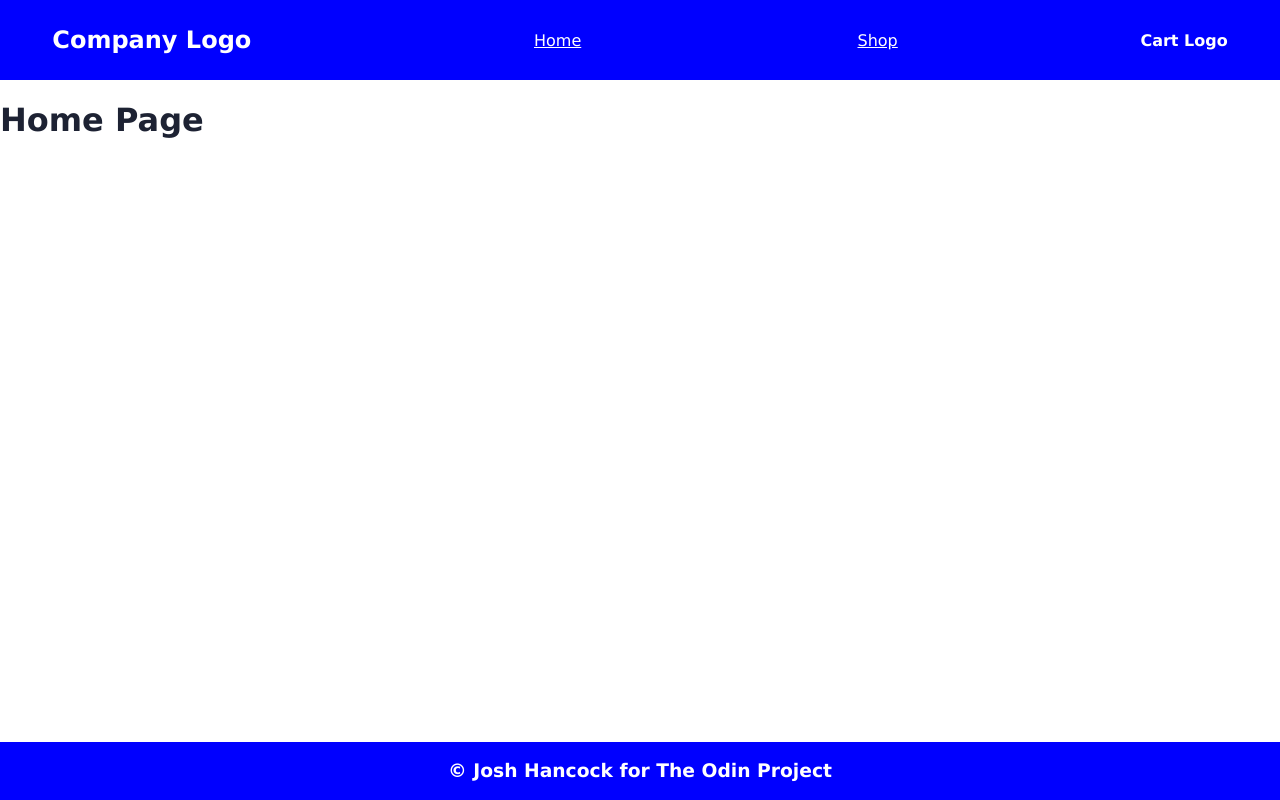
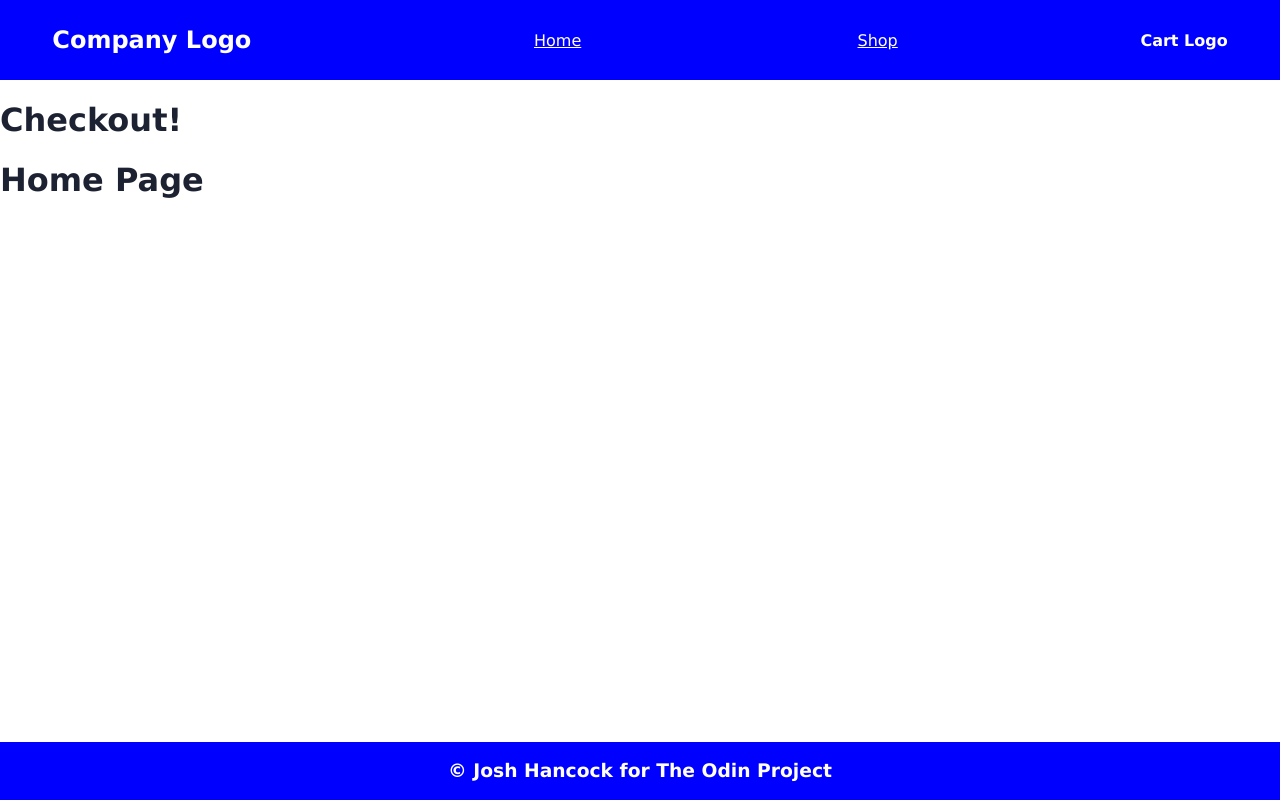
Before and after one commit to livingicon/shopping-cart, a React (Create React App) app: page / in a window 1280 px wide. Both pictures are taken after a click on the element "Cart Logo". Built offline with nearby package versions, Linux system fonts and the light colour scheme.

Commit message:
Toggle checkout visibility

```diff
--- a/src/App.js
+++ b/src/App.js
@@ -8,20 +8,23 @@ import Footer from "./components/Footer";
 
 const App = () => {
   const [cartItems, setCartItems] = useState([]);
+  const [isVisible, setIsVisible] = useState(false);
 
-  const addToCart = (e) => {
-    setCartItems(cartItems.concat(e.target.id));
-  }
+  const addToCart = (e) => setCartItems(cartItems.concat(e.target.id));
+  const openCart = () => !isVisible ? setIsVisible(true) : setIsVisible(false);
 
   return (
     <Browser>
       <div className="App">
         <Nav
           cartItems={cartItems}
+          openCart={openCart}
         />
         <Main
           cartItems={cartItems}
           addToCart={addToCart}
+          openCart={openCart}
+          isVisible={isVisible}
         />
         <Footer />
       </div>
--- a/src/components/Main.js
+++ b/src/components/Main.js
@@ -5,10 +5,16 @@ import { Routes, Route } from "react-router-dom";
 import Home from "./Main/Home";
 import Shop from "./Main/Shop";
 
-const Main = ({ cartItems, addToCart }) => {
+const Main = ({ cartItems, addToCart, isVisible }) => {
 
   return (
     <div>
+      {isVisible && <h1>Checkout!</h1>
+        // <Checkout
+        //   showCart={showCart}
+        //   cartItems={cartItems}
+        // />
+      }
       <Routes>
         <Route path="" element={<Home />} />
         <Route path="/shop" element={
--- a/src/components/Nav.js
+++ b/src/components/Nav.js
@@ -5,7 +5,7 @@ import { Link } from "react-router-dom";
 import Cart from "./Nav/Cart";
 import './style.css';
 
-const Nav = ({ cartItems }) => {
+const Nav = ({ cartItems, openCart }) => {
 
   return (
     <nav>
@@ -20,6 +20,7 @@ const Nav = ({ cartItems }) => {
       </ul>
       <Cart
         cartItems={cartItems}
+        openCart={openCart}
       />
     </nav>
   )
--- a/src/components/Nav/Cart.js
+++ b/src/components/Nav/Cart.js
@@ -1,11 +1,8 @@
 // Cart.js
 
-import React, { useState } from "react";
+import React from "react";
 
-const Cart = ({cartItems}) => {
-  const [isVisible, setIsVisible] = useState(false);
-
-  const openCart = () => !isVisible ? setIsVisible(true) : setIsVisible(false);
+const Cart = ({ cartItems, openCart }) => {
 
   return (
     <div>
@@ -13,12 +10,6 @@ const Cart = ({cartItems}) => {
       <div id="cartItems">
         {cartItems.length ? cartItems.length : null}
       </div>
-      {/* {isVisible &&
-        <Checkout
-          showCart={openCart}
-          cartItems={cartItems}
-        />
-      } */}
     </div>
   )
 }
```
